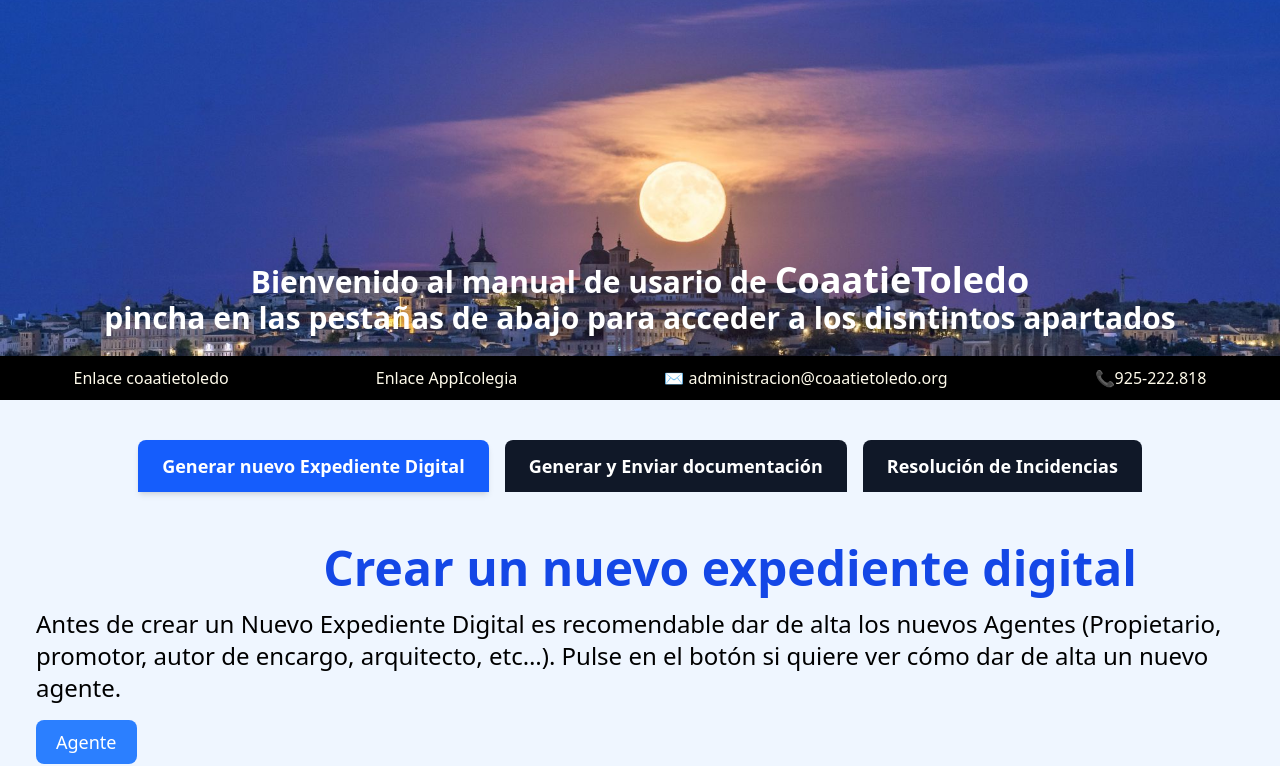
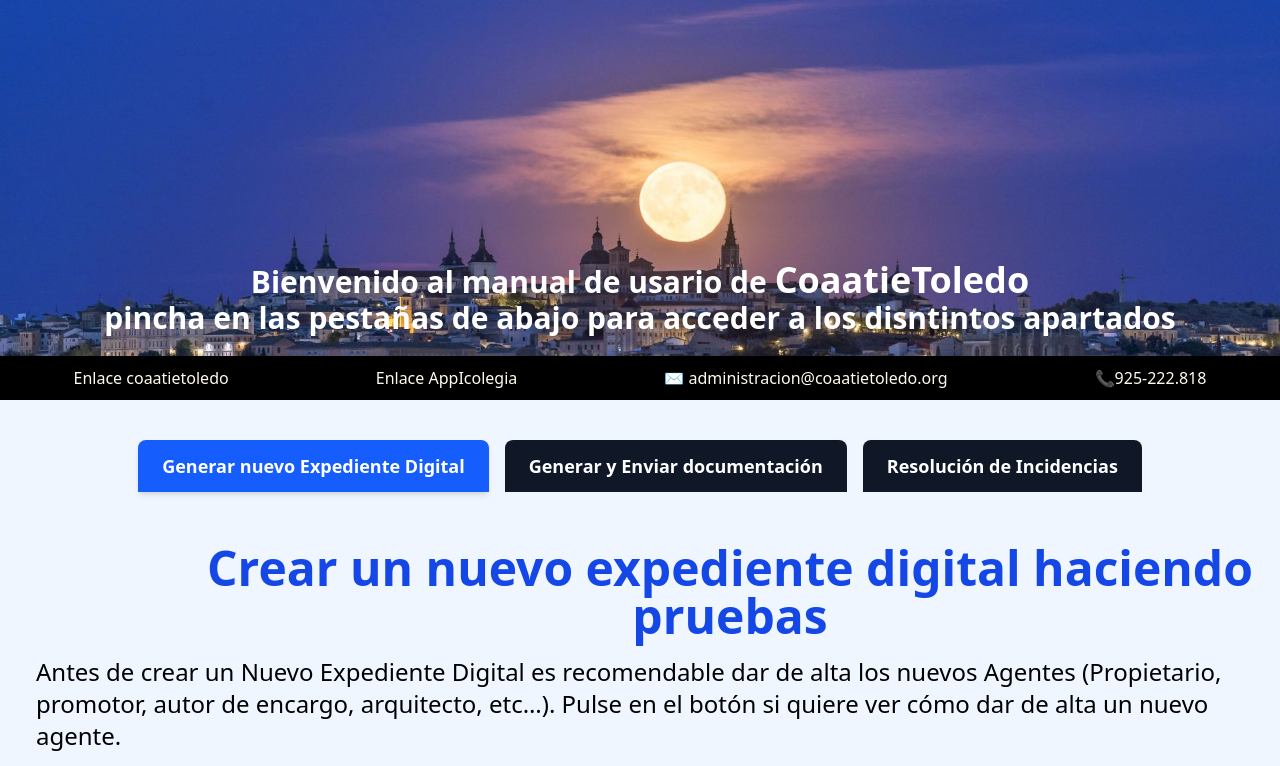
Before and after one commit to coaatiToledo/Manual_Icolegia, a React (Vite) app in the folder manual-icolegia/: page / in a window 1280 px wide. Shown: the top 766 px of the page. Built offline with nearby package versions, Linux system fonts and the light colour scheme.

Commit message:
haciendo pruebas

```diff
--- a/manual-icolegia/src/components/ApartadosExpediente/NuevoExpediente.jsx
+++ b/manual-icolegia/src/components/ApartadosExpediente/NuevoExpediente.jsx
@@ -10,7 +10,7 @@ function NuevoExpediente({ onAgenteClick }) {
   return (
     <div>
       <h2 className="text-2xl sm:text-3xl md:text-4xl lg:text-5xl font-semibold text-blue-700 mb-4 ml-40 text-center">
-        Crear un nuevo expediente digital
+        Crear un nuevo expediente digital haciendo pruebas
       </h2>
       <p className="mb-4 text-2xl">
         Antes de crear un Nuevo Expediente Digital es recomendable dar de alta
```
